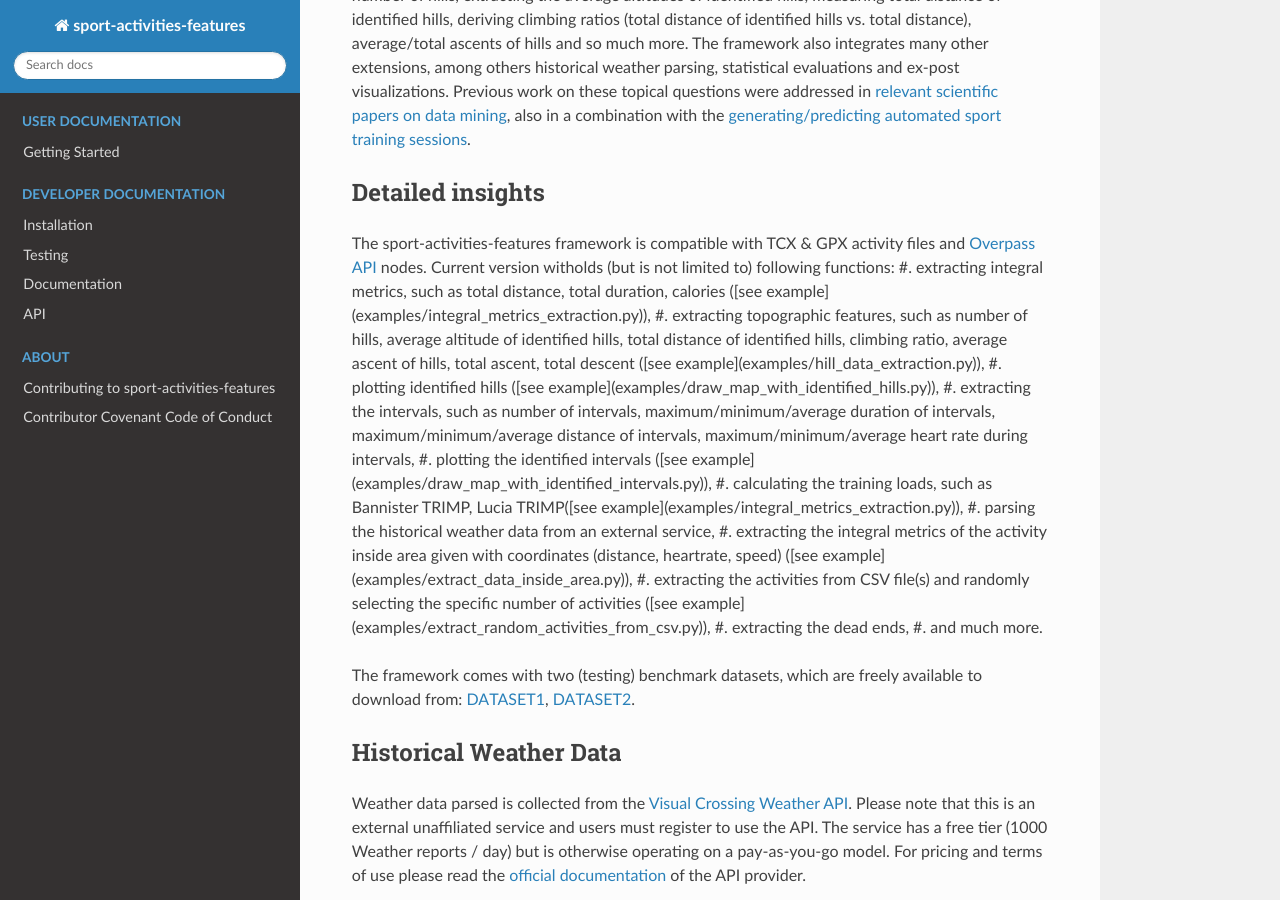
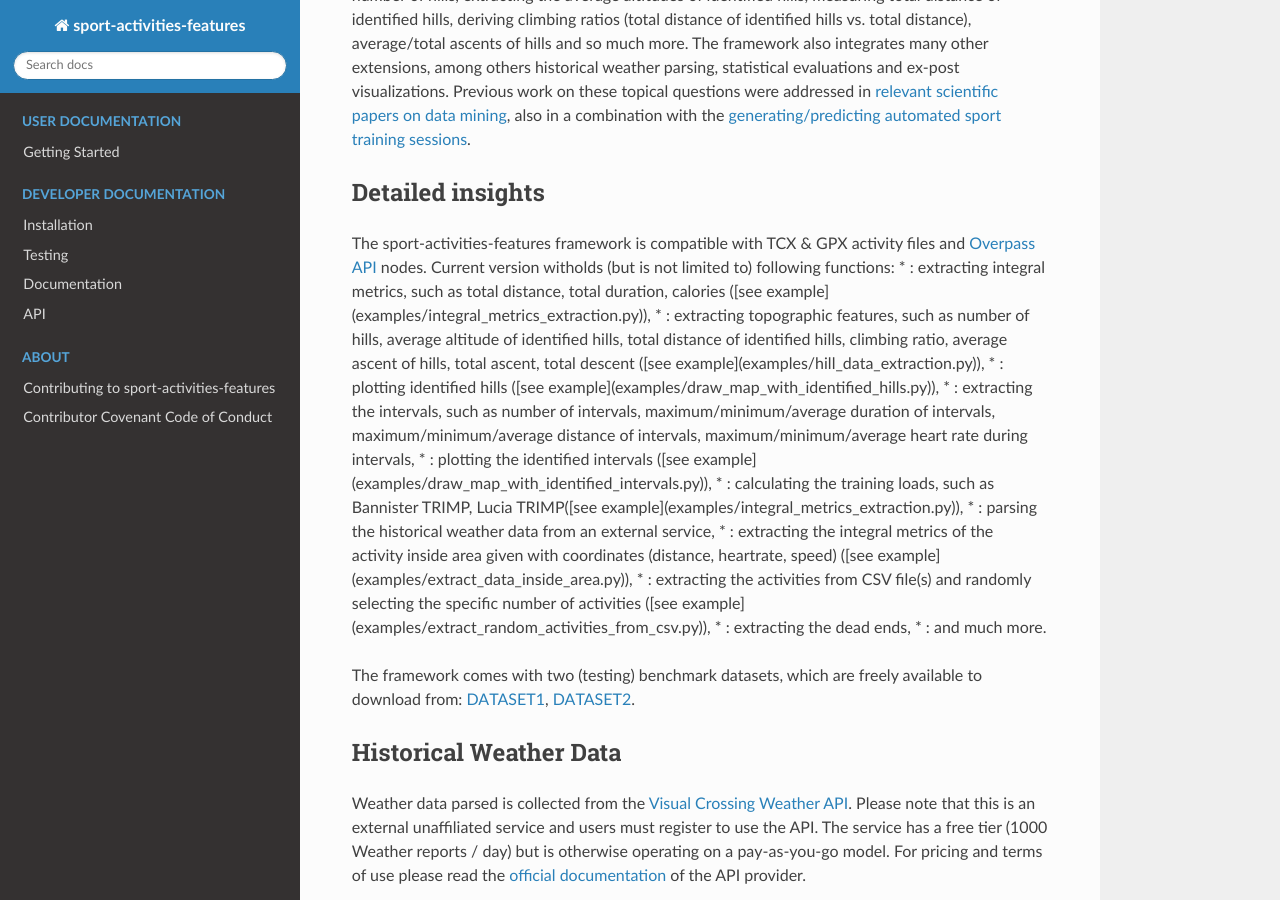
Before and after one commit to firefly-cpp/sport-activities-features, a Sphinx documentation site: the page built from docs/index.rst, in a window 1280 px wide and 900 px high, scrolled down 788 px. Built offline with Sphinx 7.4.7 and the Read the Docs theme 2.0.0, drawn with Linux system fonts in a browser that asks for light colours.

Commit message:
update documentation

```diff
--- a/docs/index.rst
+++ b/docs/index.rst
@@ -18,17 +18,17 @@ The sport-activities-framework on the other side offers a detailed insight into
 Detailed insights
 -----------------------
 The sport-activities-features framework is compatible with TCX & GPX activity files and `Overpass API <https://wiki.openstreetmap.org/wiki/Overpass_API>`_ nodes. Current version witholds (but is not limited to) following functions:
-#. extracting integral metrics, such as total distance, total duration, calories ([see example](examples/integral_metrics_extraction.py)),
-#. extracting topographic features, such as number of hills, average altitude of identified hills, total distance of identified hills, climbing ratio, average ascent of hills, total ascent, total descent ([see example](examples/hill_data_extraction.py)),
-#. plotting identified hills ([see example](examples/draw_map_with_identified_hills.py)),
-#. extracting the intervals, such as number of intervals, maximum/minimum/average duration of intervals, maximum/minimum/average distance of intervals, maximum/minimum/average heart rate during intervals,
-#. plotting the identified intervals ([see example](examples/draw_map_with_identified_intervals.py)),
-#. calculating the training loads, such as Bannister TRIMP, Lucia TRIMP([see example](examples/integral_metrics_extraction.py)),
-#. parsing the historical weather data from an external service,
-#. extracting the integral metrics of the activity inside area given with coordinates (distance, heartrate, speed) ([see example](examples/extract_data_inside_area.py)),
-#. extracting the activities from CSV file(s) and randomly selecting the specific number of activities ([see example](examples/extract_random_activities_from_csv.py)),
-#. extracting the dead ends,
-#. and much more.
+* : extracting integral metrics, such as total distance, total duration, calories ([see example](examples/integral_metrics_extraction.py)),
+* : extracting topographic features, such as number of hills, average altitude of identified hills, total distance of identified hills, climbing ratio, average ascent of hills, total ascent, total descent ([see example](examples/hill_data_extraction.py)),
+* : plotting identified hills ([see example](examples/draw_map_with_identified_hills.py)),
+* : extracting the intervals, such as number of intervals, maximum/minimum/average duration of intervals, maximum/minimum/average distance of intervals, maximum/minimum/average heart rate during intervals,
+* : plotting the identified intervals ([see example](examples/draw_map_with_identified_intervals.py)),
+* : calculating the training loads, such as Bannister TRIMP, Lucia TRIMP([see example](examples/integral_metrics_extraction.py)),
+* : parsing the historical weather data from an external service,
+* : extracting the integral metrics of the activity inside area given with coordinates (distance, heartrate, speed) ([see example](examples/extract_data_inside_area.py)),
+* : extracting the activities from CSV file(s) and randomly selecting the specific number of activities ([see example](examples/extract_random_activities_from_csv.py)),
+* : extracting the dead ends,
+* : and much more.
 
 The framework comes with two (testing) benchmark datasets, which are freely available to download from: `DATASET1 <http://iztok-jr-fister.eu/static/publications/Sport5.zip>`_, `DATASET2 <http://iztok-jr-fister.eu/static/css/datasets/Sport.zip>`_.
 
```
